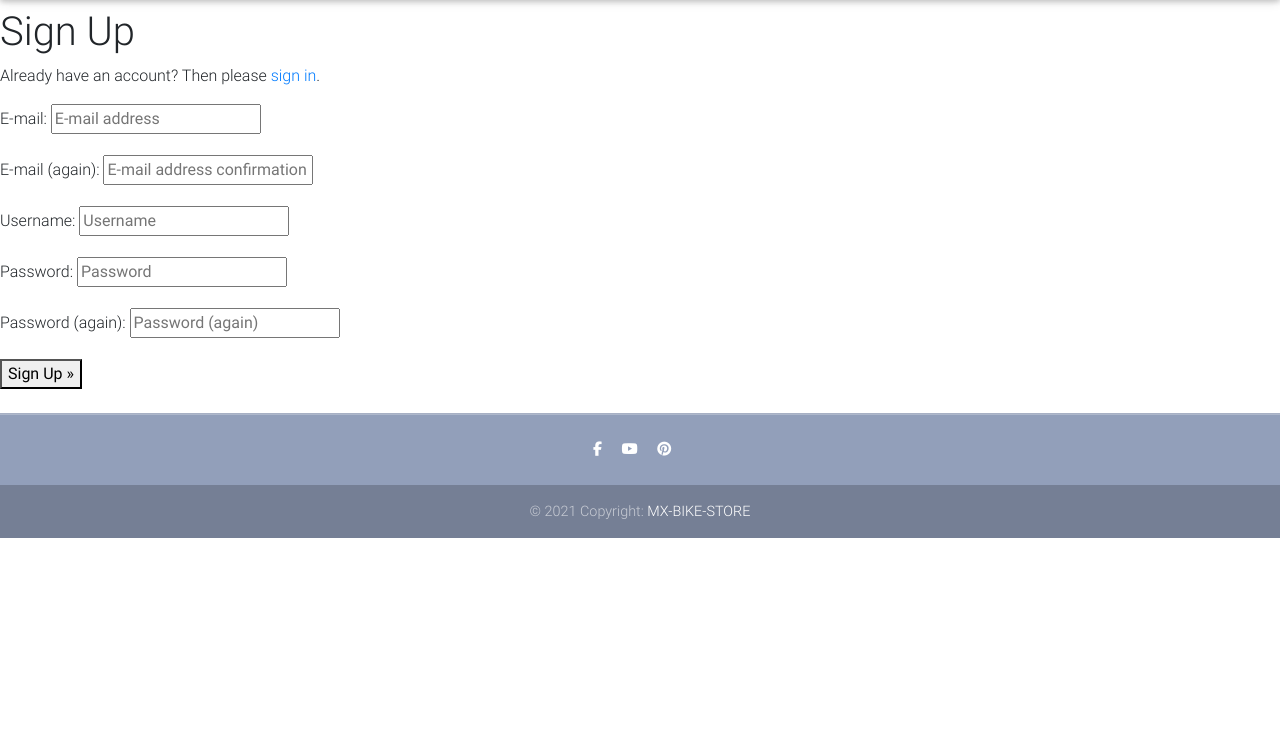
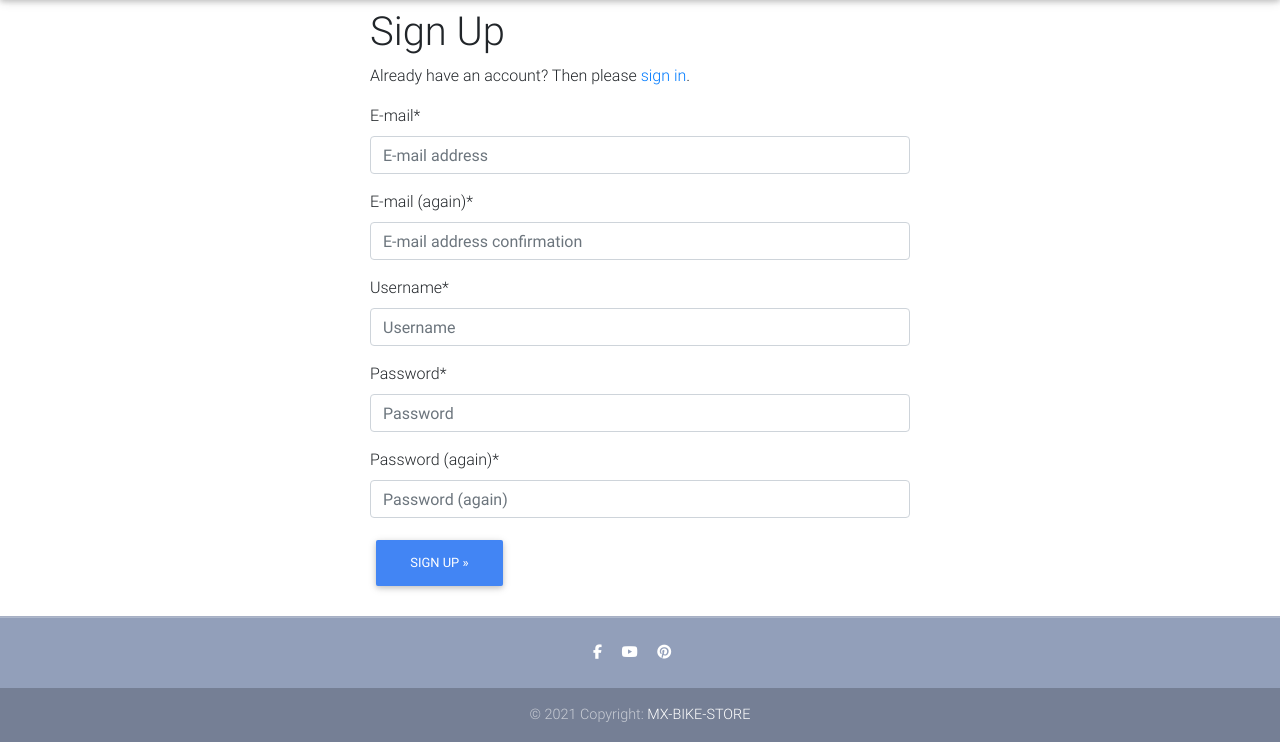
Before and after one commit to Code-Institute-Submissions/Miszamm-mx-bike-store_OctResub, a Django app: page /accounts/signup/ in a window 1280 px wide. Shown: the part 64-806 px from the top of the page. Before the commit the page ends 602 px from the top, so only its background shows below. Run offline with Django 3.2, Linux system fonts and the light colour scheme; some libraries are stand-ins or nearby versions.

Commit message:
Added crispy forms to login , sign up Page

```diff
--- a/mx_bike_store/settings.py
+++ b/mx_bike_store/settings.py
@@ -50,6 +50,7 @@ INSTALLED_APPS = [
     'allauth.account',
     'allauth.socialaccount',
     'home',
+    'crispy_forms',
 ]
 
 MIDDLEWARE = [
@@ -168,3 +169,7 @@ MEDIA_ROOT = os.path.join(BASE_DIR, 'media')
 # https://docs.djangoproject.com/en/3.2/ref/settings/#default-auto-field
 
 DEFAULT_AUTO_FIELD = 'django.db.models.BigAutoField'
+
+# CRISPY FORMS
+
+CRISPY_TEMPLATE_PACK = 'bootstrap4'
--- a/requirements.txt
+++ b/requirements.txt
@@ -2,6 +2,7 @@ asgiref==3.3.4
 dj-database-url==0.5.0
 Django==3.2
 django-allauth==0.44.0
+django-crispy-forms==1.11.2
 gunicorn==20.1.0
 oauthlib==3.1.0
 Pillow==8.2.0
--- a/templates/allauth/account/login.html
+++ b/templates/allauth/account/login.html
@@ -1,6 +1,7 @@
 {% extends "account/base.html" %}
 {% load i18n %}
 {% load account socialaccount %}
+{% load crispy_forms_tags %}
 {% block head_title %}{% trans "Sign In" %}{% endblock %}
 
 {% block content %}
@@ -9,7 +10,7 @@
     <div class="container">
         <section class="mb-4">
             <div class="row wow fadeIn">
-                <div class="col-12">
+                <div class="col-6 offset-3">
                 <h1>{% trans "Sign In" %}</h1>
 
                 {% get_providers as socialaccount_providers %}
@@ -38,7 +39,7 @@
 
                 <form class="login" method="POST" action="{% url 'account_login' %}">
                     {% csrf_token %}
-                    {{ form.as_p }}
+                    {{ form|crispy }}
                     {% if redirect_field_value %}
                     <input type="hidden" name="{{ redirect_field_name }}" value="{{ redirect_field_value }}" />
                     {% endif %}
--- a/templates/allauth/account/signup.html
+++ b/templates/allauth/account/signup.html
@@ -1,21 +1,33 @@
 {% extends "account/base.html" %}
 
 {% load i18n %}
-
+{% load crispy_forms_tags %}
 {% block head_title %}{% trans "Signup" %}{% endblock %}
 
 {% block content %}
+<main>
+    <div class="container">
+        <section class="mb-4">
+            <div class="row wow fadeIn">
+                <div class="col-6 offset-3">
                     <h1>{% trans "Sign Up" %}</h1>
 
-<p>{% blocktrans %}Already have an account? Then please <a href="{{ login_url }}">sign in</a>.{% endblocktrans %}</p>
+                    <p>{% blocktrans %}Already have an account? Then please <a href="{{ login_url }}">sign
+                            in</a>.{% endblocktrans %}</p>
 
                     <form class="signup" id="signup_form" method="post" action="{% url 'account_signup' %}">
                         {% csrf_token %}
-  {{ form.as_p }}
+                        {{ form|crispy }}
                         {% if redirect_field_value %}
                         <input type="hidden" name="{{ redirect_field_name }}" value="{{ redirect_field_value }}" />
                         {% endif %}
-  <button type="submit">{% trans "Sign Up" %} &raquo;</button>
+                        <button class="btn btn-primary" type="submit">{% trans "Sign Up" %} &raquo;</button>
                     </form>
+                </div>
+            </div>
+        </section>
+    </div>
+</main>
+
 
 {% endblock %}
```
Lines whose indentation alone changed are shown as unchanged.
